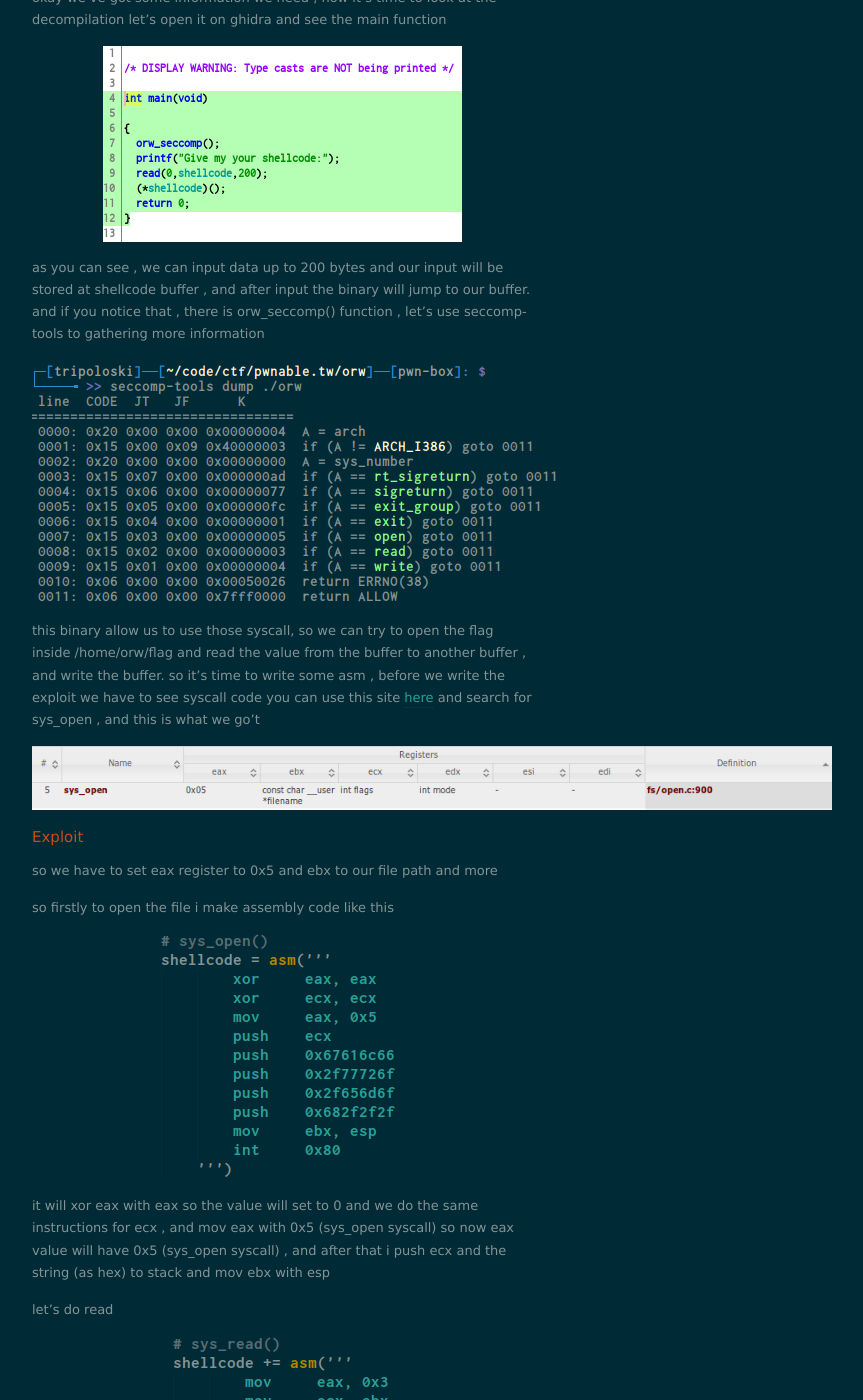
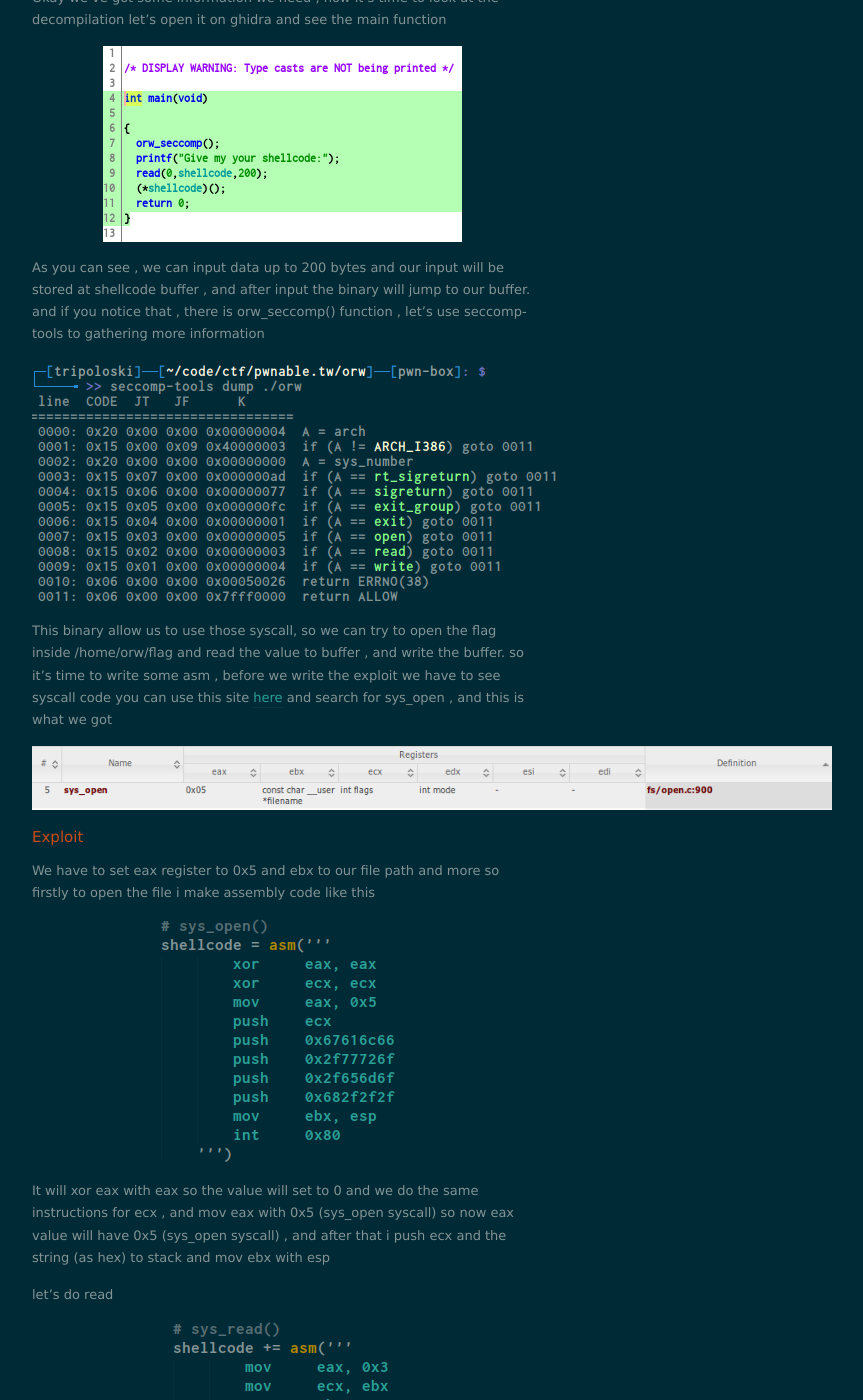
Before and after one commit to tripoloski1337/tripoloski1337.github.io, a Jekyll site: the page built from _posts/2019-12-04-writting-open-read-write-shellcode.markdown, in a window 1280 px wide and 1400 px high, scrolled down 806 px. Shown: the whole window, without its empty margins (358-1221 px from the left). Built offline with Jekyll 4.4.1, drawn with Linux system fonts in a browser that asks for light colours; nearby versions of some CDN libraries; some of the changed text lies outside the part shown.

Commit message:
fixing some words

```diff
--- a/_posts/2019-12-04-writting-open-read-write-shellcode.markdown
+++ b/_posts/2019-12-04-writting-open-read-write-shellcode.markdown
@@ -15,47 +15,46 @@ Challenge description
 	nc chall.pwnable.tw 10001
 
 
-in this challenge we are given a binary , this is information about
+In this challenge we are given a binary , this is information about
 the binary
 
 	orw: ELF 32-bit LSB executable, Intel 80386, version 1 (SYSV), dynamically linked, interpreter /lib/ld-, for GNU/Linux 2.6.32, BuildID[sha1]=e60ecccd9d01c8217387e8b77e9261a1f36b5030, not stripped
 
-and here are some of the protections that are active in this binary
+And here are some of the protections that are active in this binary
 
 <img src="/images/2019-12-04-135243_511x105_scrot.png">
 
-yea, the NX protection is disabled , so we can run our code inside the stack segment
+Yea, the NX protection is disabled , so we can run our code inside the stack segment
 
 ## Reverse engineering
 
-okay we've got some information we need , now it's time to look at the decompilation
+Okay we've got some information we need , now it's time to look at the decompilation
 let's open it on ghidra and see the main function
 
 <img src="/images/2019-12-04-140618_359x196_scrot.png">
 
-as you can see , we can input data up to 200 bytes and our input will be stored
+As you can see , we can input data up to 200 bytes and our input will be stored
 at shellcode buffer , and after input the binary will jump to our buffer.
 and if you notice that , there is orw_seccomp() function , let's use seccomp-tools
 to gathering more information
 
 <img src="/images/2019-12-04-141345_527x245_scrot.png">
 
-this binary allow us to use those syscall, so we can try to open the flag inside
-/home/orw/flag and read the value from the buffer to another buffer , and write the buffer.
+This binary allow us to use those syscall, so we can try to open the flag inside
+/home/orw/flag and read the value to buffer , and write the buffer.
 so it's time to write some asm  , before we write the exploit we have to see syscall code you can use this site
-[here](https://syscalls.kernelgrok.com/) and search for sys_open , and this is what we go't
+[here](https://syscalls.kernelgrok.com/) and search for sys_open , and this is what we got
 
 <img src="/images/2019-12-04-142625_952x76_scrot.png" class="center" style="width: 800px;">
 
 ## Exploit
 
-so we have to set eax register to 0x5 and ebx to our file path and more
-
+We have to set eax register to 0x5 and ebx to our file path and more
 so firstly to open the file i make assembly code like this
 
 <img src="/images/2019-12-04-144810_250x246_scrot.png">
 
-it will xor eax with eax so the value will set to 0 and we do the same
+It will xor eax with eax so the value will set to 0 and we do the same
 instructions for ecx , and mov eax with 0x5 (sys_open syscall) so now eax value will have
 0x5 (sys_open syscall) , and after that i push ecx and the string (as hex) to stack
 and mov ebx with esp
@@ -64,7 +63,7 @@ let's do read
 
 <img src="/images/2019-12-04-145249_222x159_scrot.png">
 
-actually we mov eax with 0x3 (sys_read syscall) and mov ecx with ebx ,ecx is our buffer
+Actually we mov eax with 0x3 (sys_read syscall) and mov ecx with ebx ,ecx is our buffer
 and mov ebx with 0x3 because fd and mov dl as 0x30 for the size
 
 and finally lets write it out
@@ -116,5 +115,5 @@ if __name__ == '__main__':
 {% endhighlight %}
 
 
-and here is our flag :
+And here is our flag :
 <img src="/images/2019-12-04-151953_496x97_scrot.png">
```
